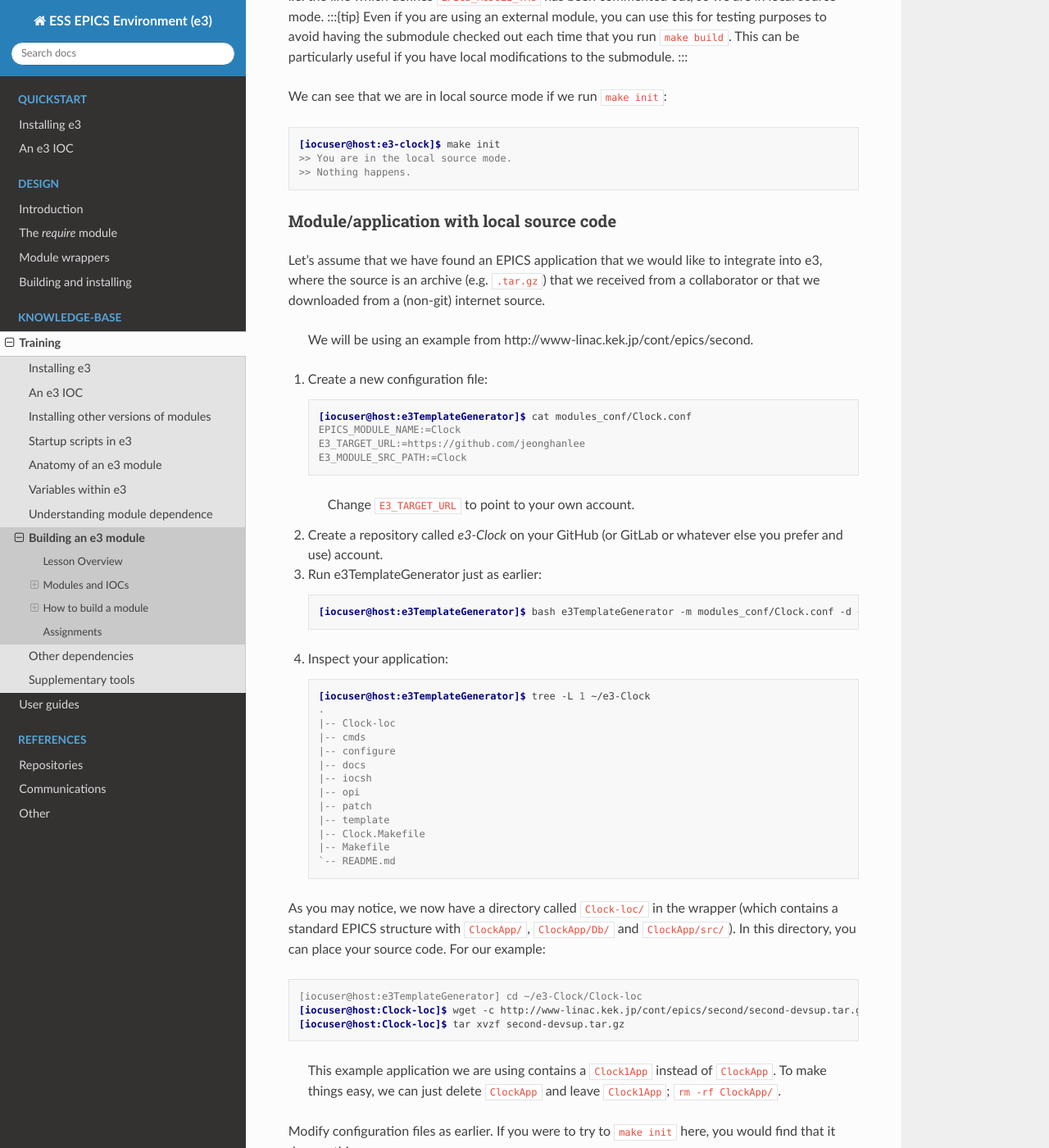
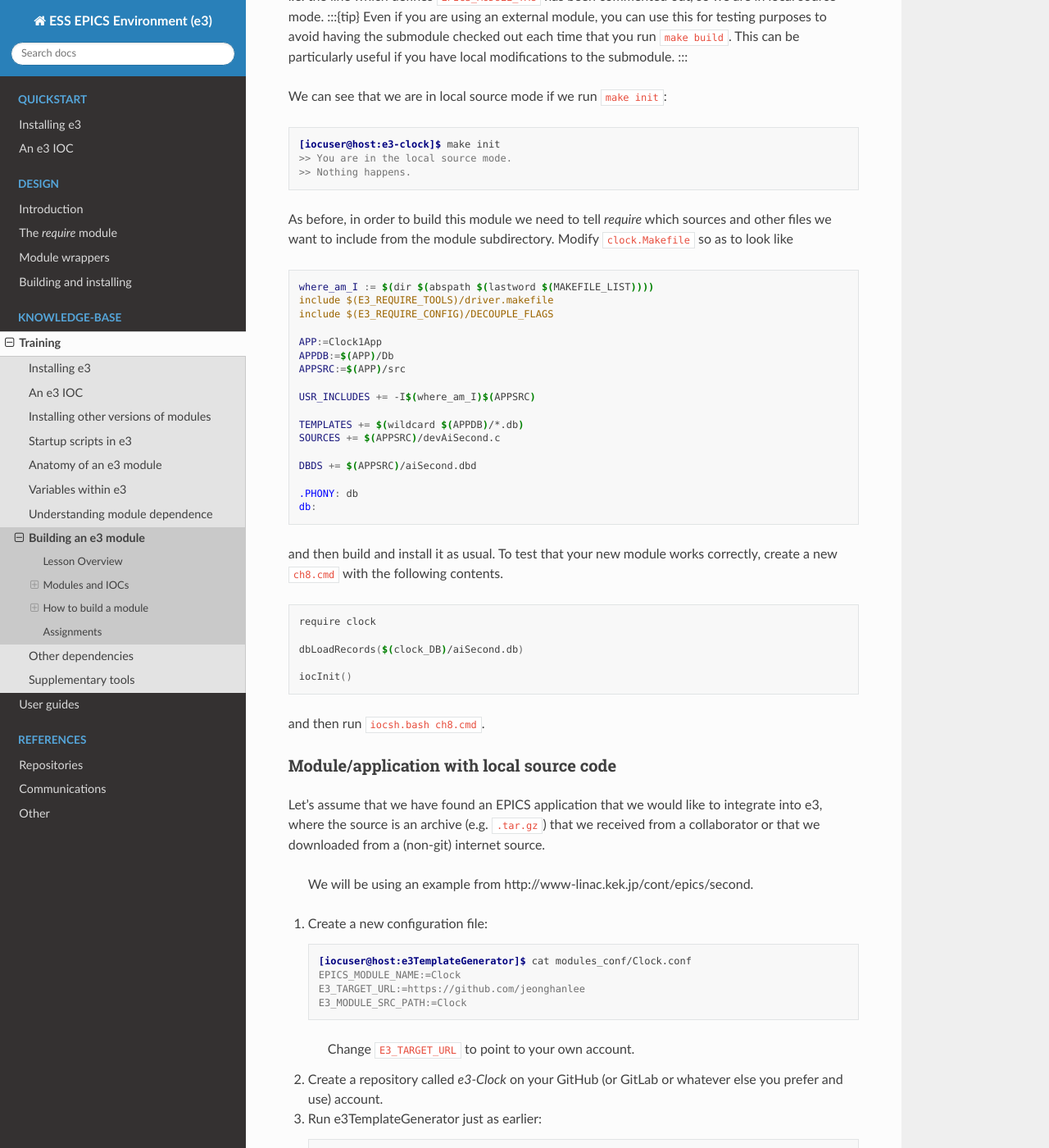
Before and after one commit to ttkorhonen/e3pages, a Sphinx documentation site: the page built from docs/kb/training/workbook/8_building_modules.md, in a window 1280 px wide and 1400 px high, scrolled down 6773 px. Shown: the whole window at 82% size. Built offline with Sphinx 7.4.7 and the Read the Docs theme 2.0.0, drawn with Linux system fonts in a browser that asks for light colours.

Commit message:
Added clock stuff

````diff
--- a/docs/kb/training/workbook/8_building_modules.md
+++ b/docs/kb/training/workbook/8_building_modules.md
@@ -307,6 +307,39 @@ We can see that we are in local source mode if we run `make init`:
 >> Nothing happens.
 ```
 
+As before, in order to build this module we need to tell *require* which sources and other files we want to include from the module subdirectory.
+Modify `clock.Makefile` so as to look like
+```make
+where_am_I := $(dir $(abspath $(lastword $(MAKEFILE_LIST))))
+include $(E3_REQUIRE_TOOLS)/driver.makefile
+include $(E3_REQUIRE_CONFIG)/DECOUPLE_FLAGS
+
+APP:=Clock1App
+APPDB:=$(APP)/Db
+APPSRC:=$(APP)/src
+
+USR_INCLUDES += -I$(where_am_I)$(APPSRC)
+
+TEMPLATES += $(wildcard $(APPDB)/*.db)
+SOURCES += $(APPSRC)/devAiSecond.c
+
+DBDS += $(APPSRC)/aiSecond.dbd
+
+.PHONY: db
+db:
+```
+and then build and install it as usual. To test that your new module works correctly, create a new `ch8.cmd` with the following contents.
+```bash
+require clock
+
+dbLoadRecords($(clock_DB)/aiSecond.db)
+
+iocInit()
+```
+and then run `iocsh.bash ch8.cmd`.
+
+
+
 ### Module/application with local source code
 
 Let's assume that we have found an EPICS application that we would like to integrate into e3, where the source is an archive (e.g. `.tar.gz`) that we received from a collaborator or that we downloaded from a (non-git) internet source.
````
